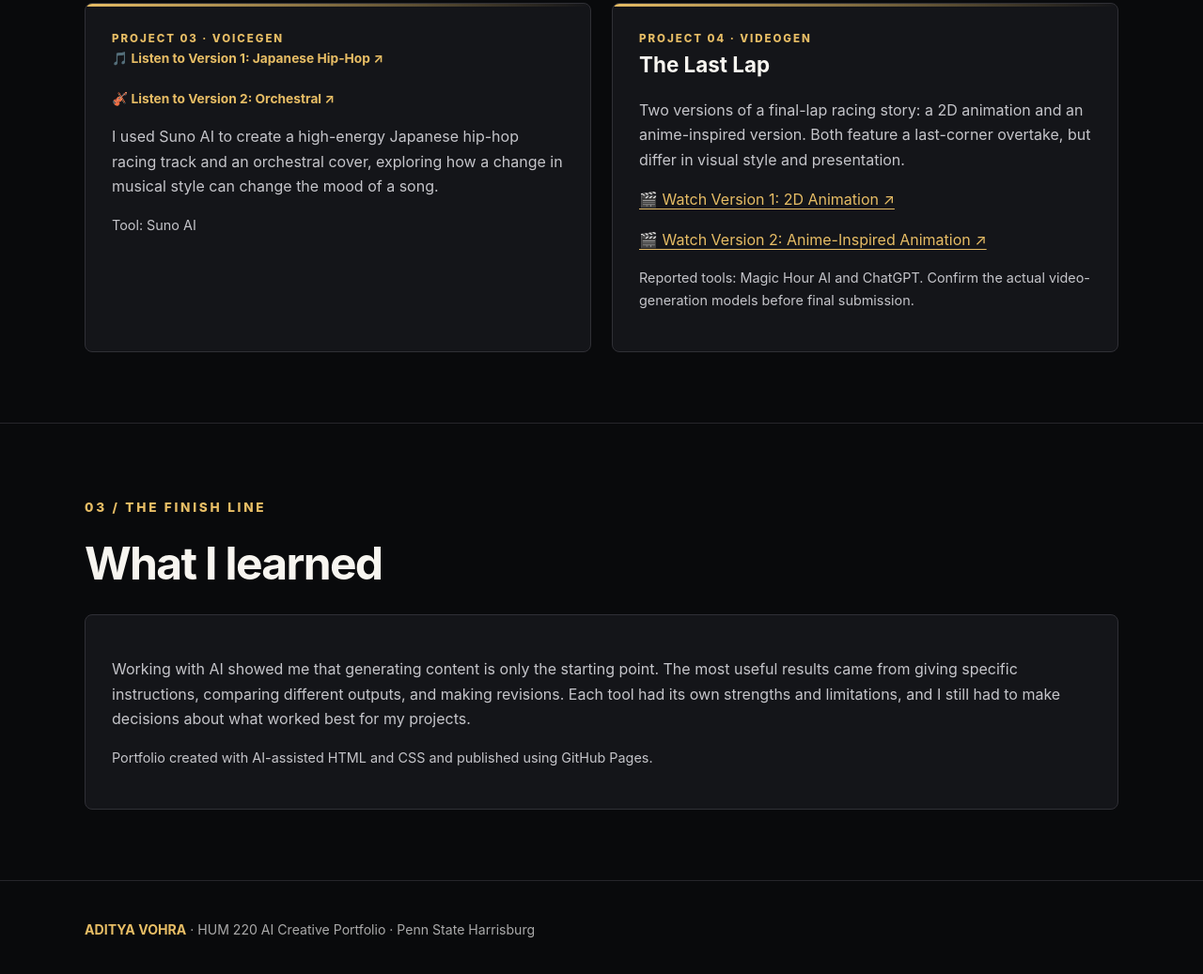
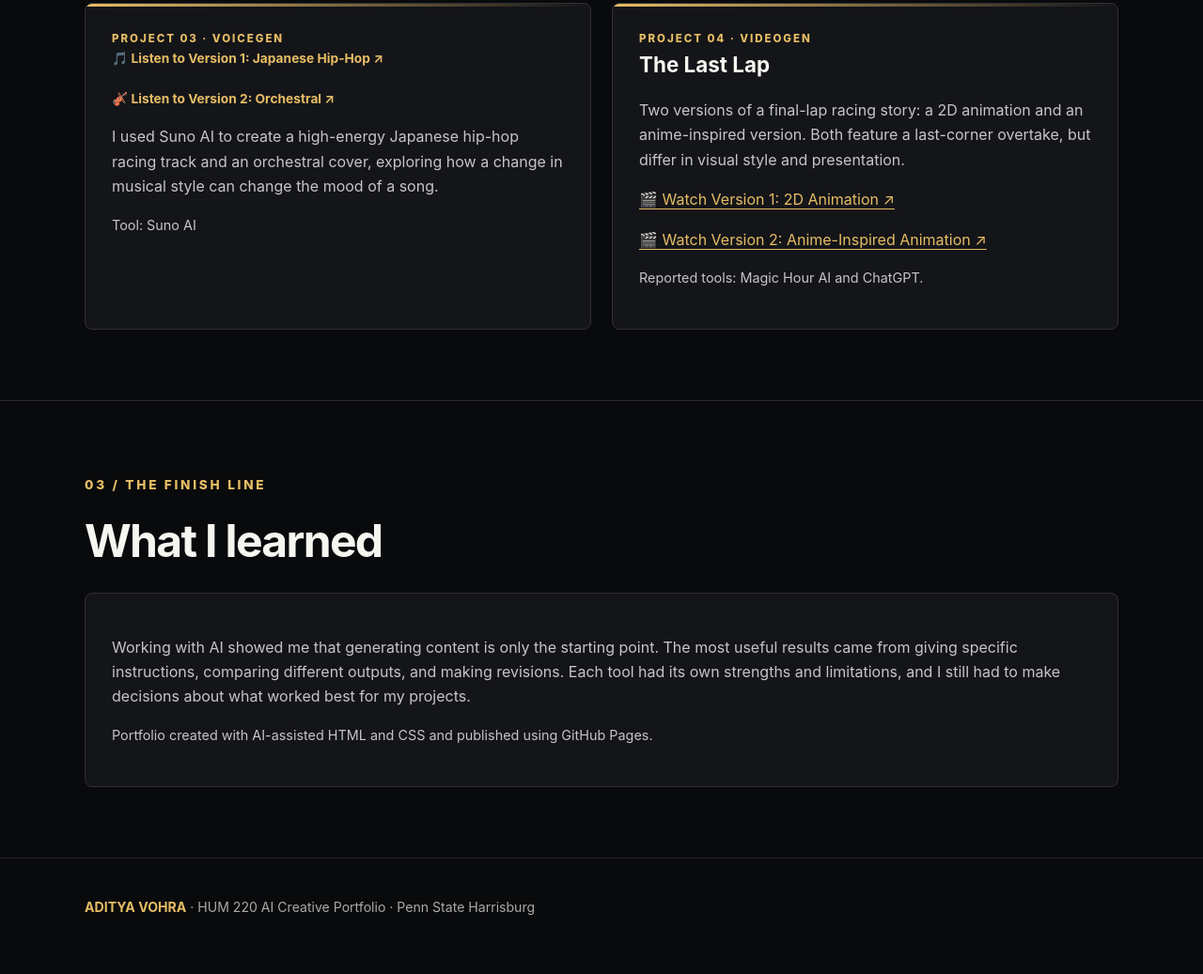
Before and after one commit to jacobmasterson2008-art/Hum220-AI-Portfolio, a plain HTML site: page index.html in a window 1280 px wide. Shown: the part 3260-4297 px from the top of the page at 94% size. Drawn offline with Linux system fonts and the light colour scheme.

Commit message:
Update index.html

```diff
--- a/index.html
+++ b/index.html
@@ -39,7 +39,7 @@
 </div>
 <p class="note">Tools: ChatGPT · Canva AI · Ideogram</p></article>
     <article class="project"><div class="tag">Project 03 · VoiceGen</div><h3> <div class="links">   <a href="https://drive.google.com/file/d/1eqQRNtVD3bO-bOCCEnozmtFoZmdQQDCJ/view?usp=drive_link" target="_blank" rel="noopener noreferrer">🎵 Listen to Version 1: Japanese Hip-Hop ↗</a>   <a href="https://suno.com/song/0973e96b-db1e-4c26-9387-5c3f86996001?sh=QvLke4MTlWQ9z7sj" target="_blank" rel="noopener noreferrer">🎻 Listen to Version 2: Orchestral ↗</a> </div></h3><p>I used Suno AI to create a high-energy Japanese hip-hop racing track and an orchestral cover, exploring how a change in musical style can change the mood of a song.</p><p class="note">Tool: Suno AI</p></article>
-    <article class="project"><div class="tag">Project 04 · VideoGen</div><h3>The Last Lap</h3><p>Two versions of a final-lap racing story: a 2D animation and an anime-inspired version. Both feature a last-corner overtake, but differ in visual style and presentation.</p><div class="video-links">   <p><a href="https://drive.google.com/file/d/1RlnwevIMYWYjoPGCWORQ0TPQsdZzaTfV/view?usp=sharing" target="_blank" rel="noopener noreferrer">🎬 Watch Version 1: 2D Animation ↗</a></p>   <p><a href="https://drive.google.com/file/d/16ZMEumyQduHgFGsUiFll8aCf6V00R-lp/view?usp=drive_link" target="_blank" rel="noopener noreferrer">🎬 Watch Version 2: Anime-Inspired Animation ↗</a></p> </div><p class="note">Reported tools: Magic Hour AI and ChatGPT. Confirm the actual video-generation models before final submission.</p></article>
+    <article class="project"><div class="tag">Project 04 · VideoGen</div><h3>The Last Lap</h3><p>Two versions of a final-lap racing story: a 2D animation and an anime-inspired version. Both feature a last-corner overtake, but differ in visual style and presentation.</p><div class="video-links">   <p><a href="https://drive.google.com/file/d/1RlnwevIMYWYjoPGCWORQ0TPQsdZzaTfV/view?usp=sharing" target="_blank" rel="noopener noreferrer">🎬 Watch Version 1: 2D Animation ↗</a></p>   <p><a href="https://drive.google.com/file/d/16ZMEumyQduHgFGsUiFll8aCf6V00R-lp/view?usp=drive_link" target="_blank" rel="noopener noreferrer">🎬 Watch Version 2: Anime-Inspired Animation ↗</a></p> </div><p class="note">Reported tools: Magic Hour AI and ChatGPT.</p></article>
   </div></div></section>
   <section id="reflection"><div class="wrap"><span class="section-number">03 / THE FINISH LINE</span><h2>What I learned</h2><div class="about-card"><p>Working with AI showed me that generating content is only the starting point. The most useful results came from giving specific instructions, comparing different outputs, and making revisions. Each tool had its own strengths and limitations, and I still had to make decisions about what worked best for my projects.</p><p class="note">Portfolio created with AI-assisted HTML and CSS and published using GitHub Pages.</p></div></div></section>
 </main>
```
